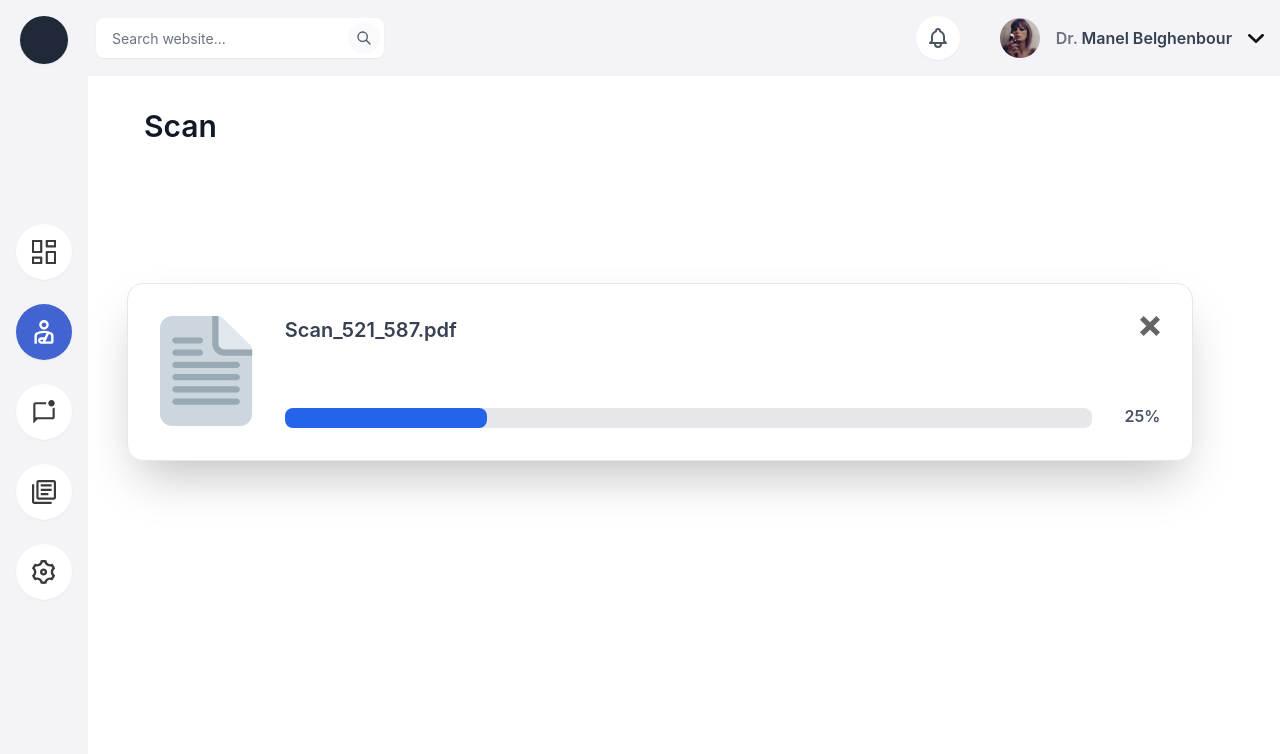
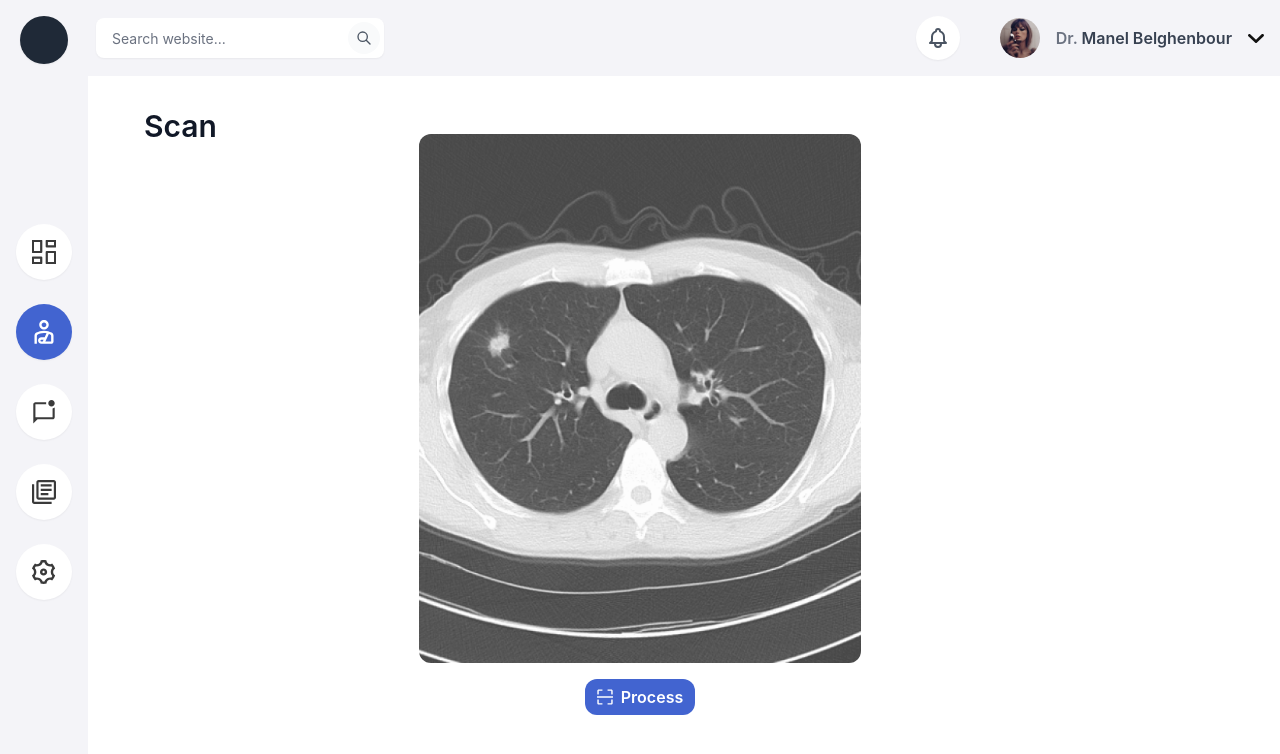
Before and after one commit to Ouassim-Hamdani/Scancer, a React (Create React App) app: page / in a window 1280 px wide. Shown: the top 754 px of the page. Built offline with nearby package versions, Linux system fonts and the light colour scheme; what tw-elements would draw is missing.

Commit message:
Implemented proccess compponenet

```diff
--- a/src/components/pages/Scan.js
+++ b/src/components/pages/Scan.js
@@ -2,7 +2,8 @@ import { NavBar } from '../NavBar';
 import { SideBar } from '../SideBar';
 import {Upload} from "../scan_component/Upload"
 import { Uploading } from '../scan_component/Uploading';
-let uploadingState = {container:"h-5/6", smallContainer:"h-2/3"}
+import { Process } from '../scan_component/Process';
+let states = {uploading:{container:"h-5/6", smallContainer:"h-2/3"},process:{container:"h-5/6", smallContainer:"h-5/6"}}
 export const Scan = () => {
 
   return (
@@ -11,8 +12,8 @@ export const Scan = () => {
         <SideBar></SideBar>
         <div className='space-y-4 pt-8 h-5/6'>
             <span className="text-gray-900 pl-36 text-3xl font-semibold">Scan</span>
-            <div className='flex justify-center items-center h-2/3'>
-                <Uploading/>
+            <div className='flex justify-center items-center h-5/6'>
+                <Process/>
             </div>
         </div>
 
--- a/src/components/scan_component/Process.js
+++ b/src/components/scan_component/Process.js
@@ -0,0 +1,13 @@
+import scanCancer from "../../assets/cancer.png"
+import processIcon from "../../assets/process.svg"
+export const Process = () => {
+  return (
+    <div className="flex flex-col justify-center items-center h-full space-y-4">
+        <img src={scanCancer} alt="" className="rounded-xl h-full"/>
+        <button className="inline-flex items-center space-x-2 hover:bg-secondary transition-all bg-primary px-3 py-1.5 rounded-xl">
+            <img src={processIcon} className="w-4 h-4" alt="" />
+            <span className="text-white font-semibold">Process</span>
+        </button>
+    </div>
+  )
+}
```
Also changed, not shown: src/assets/cancer.png (added), src/assets/process.svg (added).
